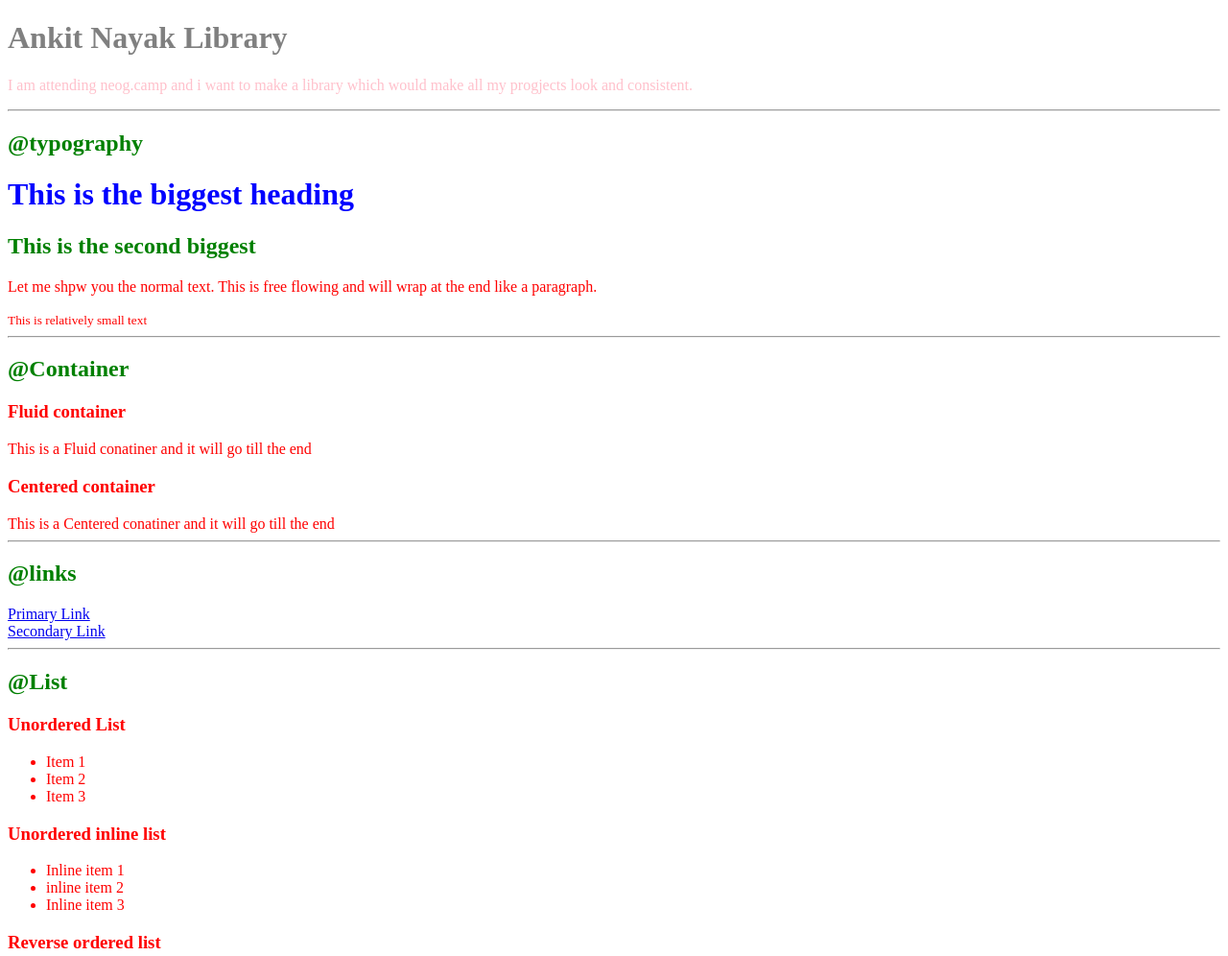
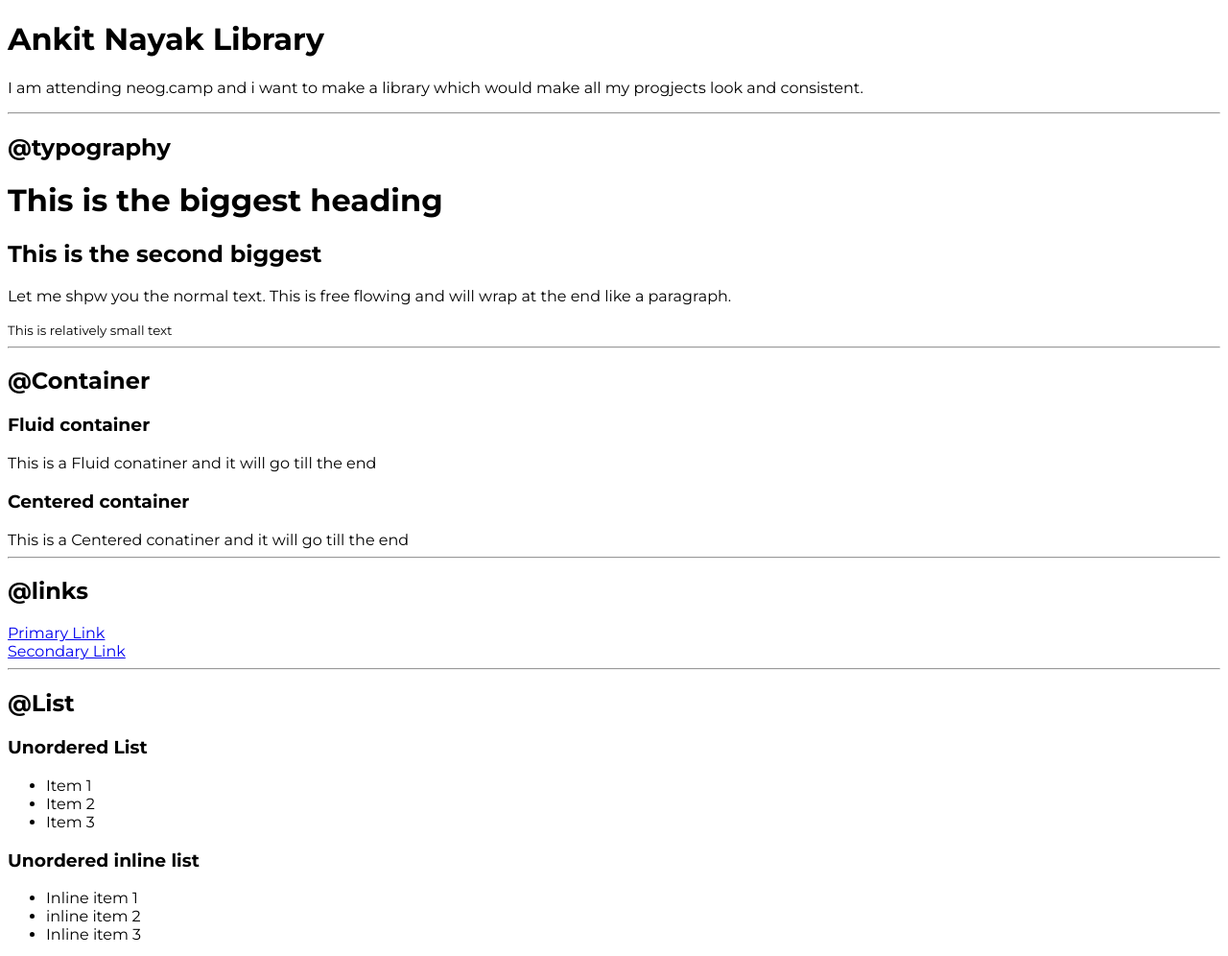
Before and after one commit to AnkitNayak7/CSS-HTML, a plain HTML site: page index.html in a window 1280 px wide. Shown: the top 996 px of the page at 96% size. Drawn offline with Linux system fonts and the light colour scheme.

Commit message:
Typography

```diff
--- a/index.html
+++ b/index.html
@@ -10,8 +10,8 @@
 </head>
 
 <body>
-    <h1 id="lib-header">Ankit Nayak Library</h1>
-    <p class="para">I am attending neog.camp and i want to make a library which would make all my progjects look
+    <h1>Ankit Nayak Library</h1>
+    <p>I am attending neog.camp and i want to make a library which would make all my progjects look
         and consistent.</p>
     <hr>
 
--- a/styles.css
+++ b/styles.css
@@ -1,17 +1,5 @@
+@import url('https://fonts.googleapis.com/css2?family=Montserrat:wght@400;700&display=swap');
+
 body{
-    color:red
+    font-family: 'Montserrat', sans-serif;
 }
-
-h1{
-    color: blue;
-}
-
-h2{
-    color: green;
-}
-#lib-header{
-    color: grey;
-}
-.para{
-    color: pink;
-}
```
